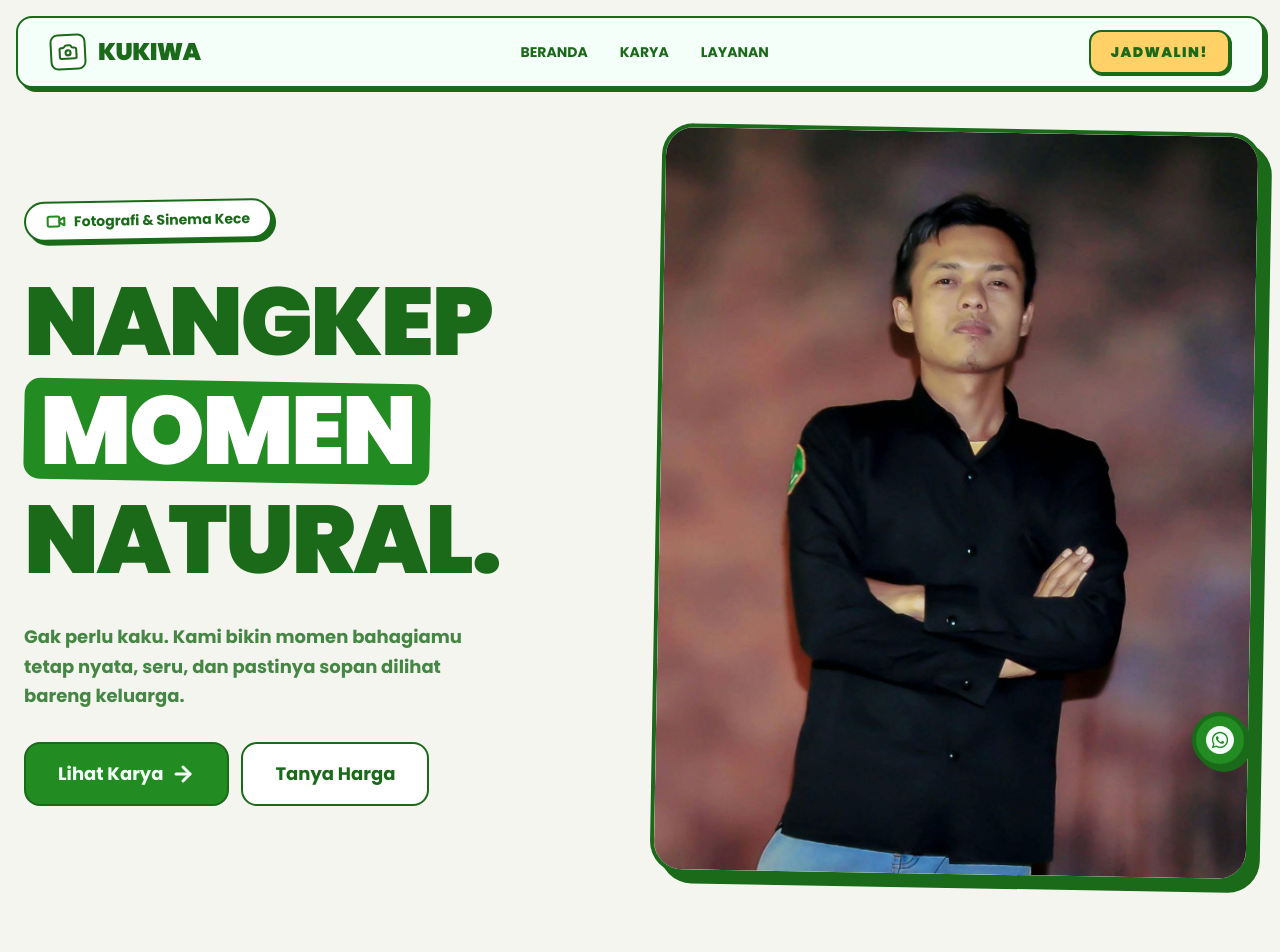
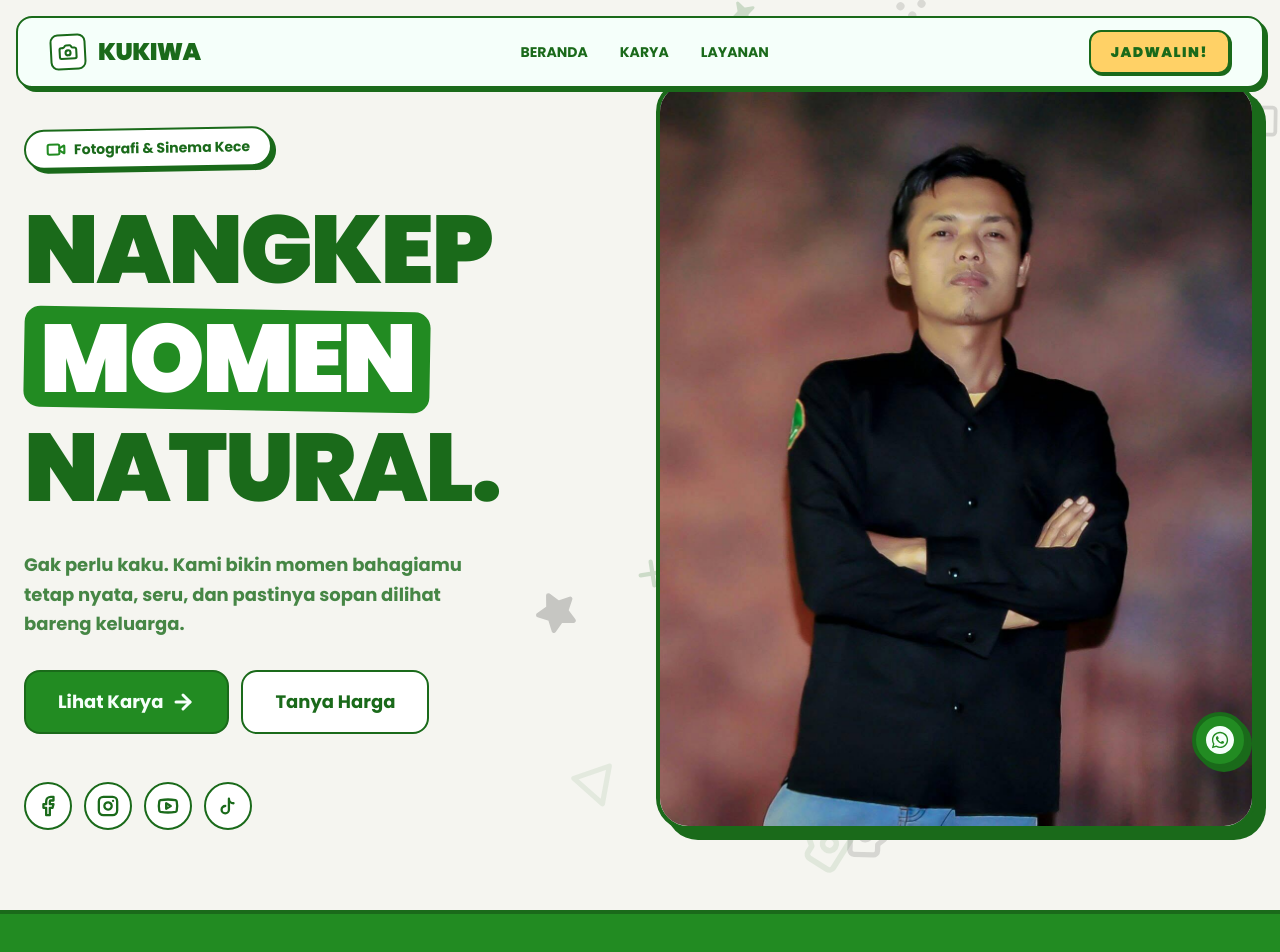
Before and after one commit to UsmanAzizz/kukiwa, a React (Vite) app: page / in a window 1280 px wide. Shown: the top 952 px of the page. Built offline with nearby package versions, Linux system fonts and the light colour scheme.

Commit message:
feat: add programmatic randomized background doodles and hero layout tweaks

```diff
--- a/src/components/Hero.jsx
+++ b/src/components/Hero.jsx
@@ -1,6 +1,68 @@
-import React from 'react';
-import { Video, ArrowRight, Camera, Lightbulb, Clapperboard } from 'lucide-react';
+import React, { useState, useEffect } from 'react';
+import { Video, ArrowRight, Camera, Lightbulb, Clapperboard, Star, Sparkles } from 'lucide-react';
 import { motion } from 'framer-motion';
+
+const iconVariations = [
+  <path key="1" d="M5 12h14 M12 5v14" />, // Plus
+  <circle key="2" cx="12" cy="12" r="10" fill="none" />, // Circle Outline
+  <circle key="3" cx="12" cy="12" r="10" fill="currentColor" />, // Circle Fill
+  <rect key="4" width="18" height="18" x="3" y="3" fill="none" rx="2" />, // Square Outline
+  <rect key="5" width="18" height="18" x="3" y="3" fill="currentColor" rx="2" />, // Square Fill
+  <path key="6" d="M3 20h18L12 4z" fill="none" />, // Triangle Outline
+  <path key="7" d="M3 20h18L12 4z" fill="currentColor" />, // Triangle Fill
+  <path key="8" d="m12 3-1.9 5.8a2 2 0 0 1-1.287 1.288L3 12l5.8 1.9a2 2 0 0 1 1.288 1.287L12 21l1.9-5.8a2 2 0 0 1 1.287-1.288L21 12l-5.8-1.9a2 2 0 0 1-1.288-1.287Z" fill="currentColor" />, // Sparkle
+  <path key="9" d="M4 12c2-4 6-4 8 0s6 4 8 0" fill="none" />, // Squiggle
+  <g key="10" fill="currentColor"><circle cx="6" cy="6" r="2"/><circle cx="18" cy="6" r="2"/><circle cx="6" cy="18" r="2"/><circle cx="18" cy="18" r="2"/></g>, // Dots
+  <path key="11" d="M21.3 15.3l-8.6 8.6c-.8.8-2.1.8-2.8 0l-7.2-7.2c-.8-.8-.8-2.1 0-2.8l8.6-8.6c.8-.8 2.1-.8 2.8 0l7.2 7.2c.8.8.8 2.1 0 2.8z M14.5 5.5l4 4 M12 8l4 4 M9.5 10.5l4 4 M7 13l4 4" fill="none" />, // Ruler
+  <g key="12"><path d="M14.5 4h-5L7 7H4a2 2 0 0 0-2 2v9a2 2 0 0 0 2 2h16a2 2 0 0 0 2-2V9a2 2 0 0 0-2-2h-3l-2.5-3z" fill="none" /><circle cx="12" cy="13" r="3" fill="none" /></g>, // Camera
+  <path key="13" d="M3 12h3c1.5 0 2.5-1.5 4-3 2-3 4-3 6 0 1.5 1.5 2.5 3 4 3h3" fill="none" />, // Spring
+  <path key="14" d="M12 2l3.09 6.26L22 9.27l-5 4.87 1.18 6.88L12 17.77l-6.18 3.25L7 14.14 2 9.27l6.91-1.01L12 2z" fill="currentColor" />, // Classic Star
+];
+
+const RandomDoodles = () => {
+  const [doodles, setDoodles] = useState([]);
+
+  useEffect(() => {
+    const newDoodles = [];
+    const numDoodles = 35; // Banyak ikon
+    for (let i = 0; i < numDoodles; i++) {
+      newDoodles.push({
+        id: i,
+        size: Math.floor(Math.random() * 40) + 16, // Ukuran random 16px - 56px (tidak terlalu besar)
+        left: Math.floor(Math.random() * 140) - 20, // -20% to 120% letak acak
+        top: Math.floor(Math.random() * 140) - 20,
+        rotation: Math.floor(Math.random() * 360),
+        iconIndex: Math.floor(Math.random() * iconVariations.length),
+        opacity: (Math.floor(Math.random() * 15) + 5) / 100, // 0.05 to 0.20
+        isBlack: Math.random() > 0.5
+      });
+    }
+    setDoodles(newDoodles);
+  }, []);
+
+  return (
+    <div className="absolute inset-0 z-0 overflow-visible pointer-events-none">
+      {doodles.map(d => (
+        <div
+          key={d.id}
+          className={`absolute ${d.isBlack ? 'text-black' : 'text-forest-dark'}`}
+          style={{
+            left: `${d.left}%`,
+            top: `${d.top}%`,
+            transform: `rotate(${d.rotation}deg)`,
+            opacity: d.opacity,
+            width: `${d.size}px`,
+            height: `${d.size}px`
+          }}
+        >
+          <svg width="100%" height="100%" viewBox="0 0 24 24" fill="none" stroke="currentColor" strokeWidth="2.5" strokeLinecap="round" strokeLinejoin="round">
+            {iconVariations[d.iconIndex]}
+          </svg>
+        </div>
+      ))}
+    </div>
+  );
+};
 
 const Hero = () => {
   return (
@@ -51,19 +113,43 @@ const Hero = () => {
             <a href="#portfolio" className="bg-forest border-2 border-forest-dark rounded-xl md:rounded-2xl px-6 py-3 md:px-8 md:py-4 font-bold text-mint text-base md:text-lg flex items-center justify-center hover:-translate-y-1 hover:shadow-[4px_4px_0px_#1a6a1a] md:hover:shadow-[6px_6px_0px_#1a6a1a] transition-all active:translate-y-0 active:shadow-none w-full sm:w-auto group">
               Lihat Karya <ArrowRight className="ml-2 w-5 h-5 md:w-6 md:h-6 group-hover:translate-x-1 transition-transform" strokeWidth={3} />
             </a>
-            <a href="#contact" className="bg-white border-2 border-forest-dark rounded-xl md:rounded-2xl px-6 py-3 md:px-8 md:py-4 font-bold text-forest-dark text-base md:text-lg flex items-center justify-center hover:-translate-y-1 hover:shadow-[4px_4px_0px_#1a6a1a] md:hover:shadow-[6px_6px_0px_#1a6a1a] transition-all active:translate-y-0 active:shadow-none w-full sm:w-auto">
+            <a href="https://wa.me/6281392313836" className="bg-white border-2 border-forest-dark rounded-xl md:rounded-2xl px-6 py-3 md:px-8 md:py-4 font-bold text-forest-dark text-base md:text-lg flex items-center justify-center hover:-translate-y-1 hover:shadow-[4px_4px_0px_#1a6a1a] md:hover:shadow-[6px_6px_0px_#1a6a1a] transition-all active:translate-y-0 active:shadow-none w-full sm:w-auto">
               Tanya Harga
+            </a>
+          </motion.div>
+
+          <motion.div
+            initial={{ opacity: 0, y: 10 }}
+            animate={{ opacity: 1, y: 0 }}
+            transition={{ duration: 0.5, delay: 0.4 }}
+            className="flex items-center gap-3 pt-4 w-full justify-center sm:justify-start"
+          >
+            <a href="https://web.facebook.com/KAMPOENG.GUCI.videography.Photography" target="_blank" rel="noreferrer" className="w-12 h-12 bg-white border-2 border-forest-dark rounded-full flex items-center justify-center hover:-translate-y-1 hover:shadow-[4px_4px_0px_#1a6a1a] transition-all text-forest-dark">
+               <svg xmlns="http://www.w3.org/2000/svg" width="22" height="22" viewBox="0 0 24 24" fill="none" stroke="currentColor" strokeWidth="2.5" strokeLinecap="round" strokeLinejoin="round"><path d="M18 2h-3a5 5 0 0 0-5 5v3H7v4h3v8h4v-8h3l1-4h-4V7a1 1 0 0 1 1-1h3z"></path></svg>
+            </a>
+            <a href="https://www.instagram.com/sonobae?igsh=MWhmaXdwd2J5aG9mbA==" target="_blank" rel="noreferrer" className="w-12 h-12 bg-white border-2 border-forest-dark rounded-full flex items-center justify-center hover:-translate-y-1 hover:shadow-[4px_4px_0px_#1a6a1a] transition-all text-forest-dark">
+              <svg xmlns="http://www.w3.org/2000/svg" width="22" height="22" viewBox="0 0 24 24" fill="none" stroke="currentColor" strokeWidth="2.5" strokeLinecap="round" strokeLinejoin="round"><rect width="20" height="20" x="2" y="2" rx="5" ry="5"></rect><path d="M16 11.37A4 4 0 1 1 12.63 8 4 4 0 0 1 16 11.37z"></path><line x1="17.5" x2="17.51" y1="6.5" y2="6.5"></line></svg>
+            </a>
+            <a href="https://www.youtube.com/@sonobae8917" target="_blank" rel="noreferrer" className="w-12 h-12 bg-white border-2 border-forest-dark rounded-full flex items-center justify-center hover:-translate-y-1 hover:shadow-[4px_4px_0px_#1a6a1a] transition-all text-forest-dark">
+              <svg xmlns="http://www.w3.org/2000/svg" width="22" height="22" viewBox="0 0 24 24" fill="none" stroke="currentColor" strokeWidth="2.5" strokeLinecap="round" strokeLinejoin="round"><path d="M2.5 17a24.12 24.12 0 0 1 0-10 2 2 0 0 1 1.4-1.4 49.56 49.56 0 0 1 16.2 0A2 2 0 0 1 21.5 7a24.12 24.12 0 0 1 0 10 2 2 0 0 1-1.4 1.4 49.55 49.55 0 0 1-16.2 0A2 2 0 0 1 2.5 17"></path><path d="m10 15 5-3-5-3z"></path></svg>
+            </a>
+            <a href="https://www.tiktok.com/@sonobae234?_r=1&_t=ZS-97ASpKifnVA" target="_blank" rel="noreferrer" className="w-12 h-12 bg-white border-2 border-forest-dark rounded-full flex items-center justify-center hover:-translate-y-1 hover:shadow-[4px_4px_0px_#1a6a1a] transition-all text-forest-dark">
+              <svg xmlns="http://www.w3.org/2000/svg" width="22" height="22" viewBox="0 0 24 24" fill="none" stroke="currentColor" strokeWidth="2.5" strokeLinecap="round" strokeLinejoin="round"><path d="M9 12a4 4 0 1 0 4 4V4a5 5 0 0 0 5 5"></path></svg>
             </a>
           </motion.div>
         </div>
 
         {/* SINGLE IMAGE SECOND ON MOBILE */}
-        <div className="order-2 relative w-full max-w-[280px] sm:max-w-md mx-auto lg:max-w-none mt-4 md:mt-0">
+        <div className="order-2 relative w-full max-w-[280px] sm:max-w-md mx-auto lg:max-w-none mt-8 md:-mt-8 lg:-mt-12">
+
+          {/* Fully Randomized Mass Background Doodles */}
+          <RandomDoodles />
+
           <motion.div
-            initial={{ opacity: 0, scale: 0.95, rotate: 2 }}
-            animate={{ opacity: 1, scale: 1, rotate: 1 }}
+            initial={{ opacity: 0, scale: 0.95 }}
+            animate={{ opacity: 1, scale: 1 }}
             transition={{ duration: 0.7, type: "spring", bounce: 0.4 }}
-            className="group bg-white border-2 md:border-4 border-forest-dark rounded-2xl md:rounded-[2rem] overflow-hidden shadow-[6px_6px_0px_#1a6a1a] md:shadow-[10px_10px_0px_#1a6a1a] aspect-[4/5] relative z-10 hover:rotate-0 transition-transform duration-300"
+            className="group bg-white border-2 md:border-4 border-forest-dark rounded-2xl md:rounded-[2rem] overflow-hidden shadow-[6px_6px_0px_#1a6a1a] md:shadow-[10px_10px_0px_#1a6a1a] aspect-[4/5] relative z-10 transition-transform duration-300"
           >
             <img
               src="/asset_kukiwa/owner.png"
--- a/src/components/Services.jsx
+++ b/src/components/Services.jsx
@@ -31,7 +31,7 @@ const Services = () => {
               Pilih Paketmu
             </h2>
           </div>
-          <p className="text-lg md:text-xl font-bold text-black/80">
+          <p className="text-lg md:text-xl font-bold text-black/80 text-center mx-auto">
             Harga jelas, transparan <br /> gak pake ribet.
           </p>
         </div>
```
Also changed, not shown: src/components/Footer.jsx (+12 -9 lines).
